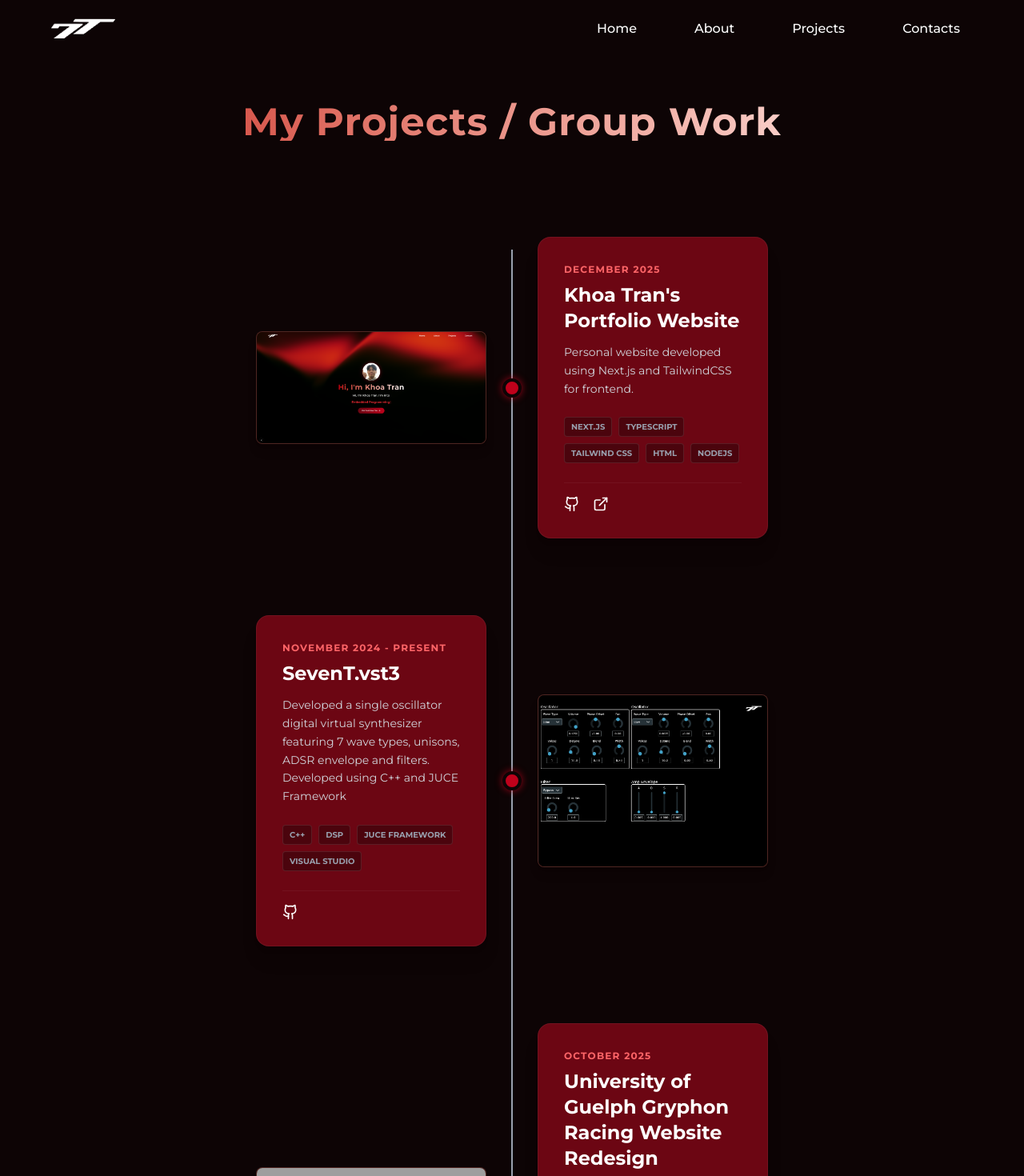
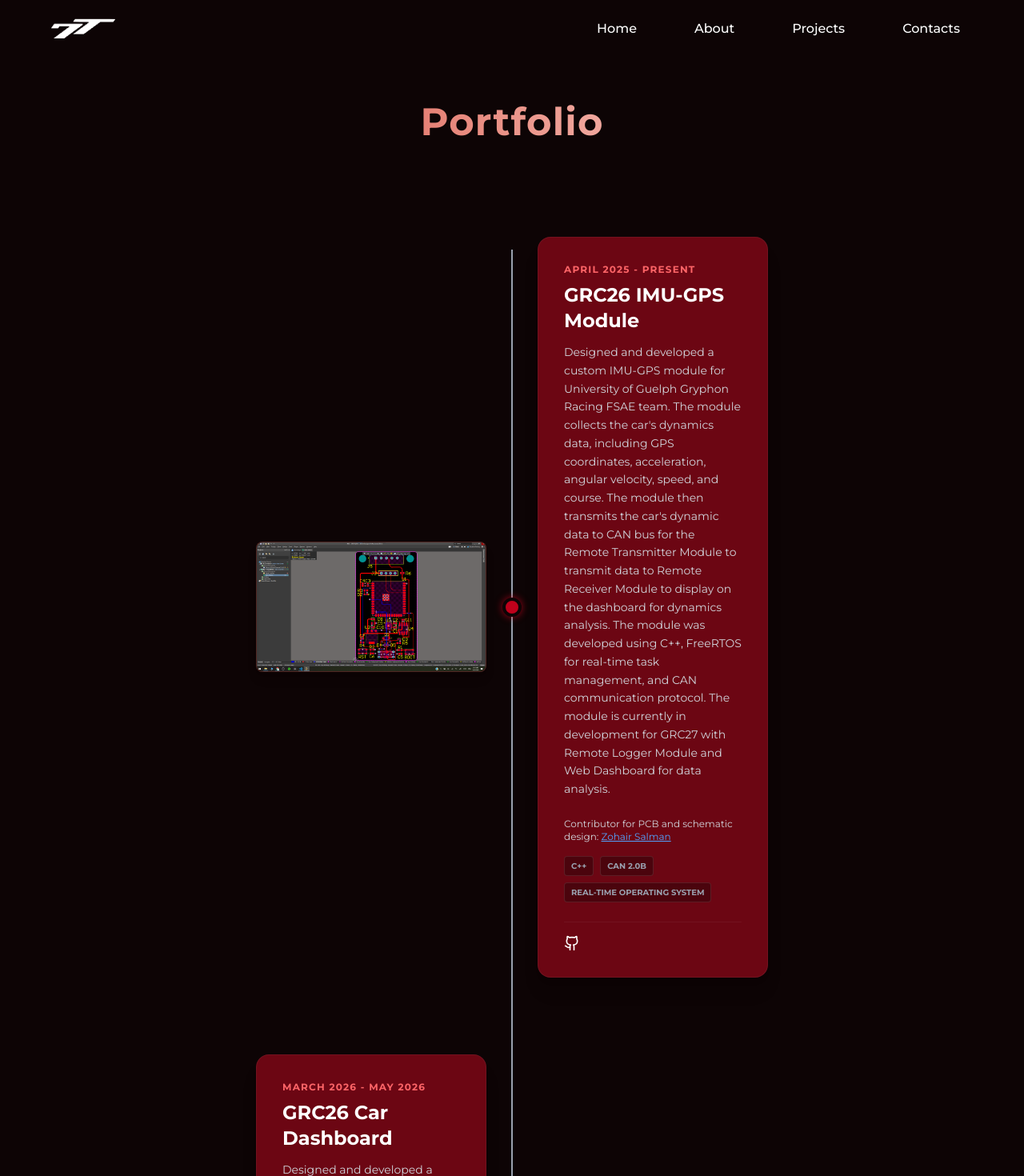
Before and after one commit to SevenT1123/khoatran-portfolio, a Next.js app: page /projects in a window 1280 px wide. Shown: the top 1470 px of the page at 80% size. Built offline with nearby package versions, Linux system fonts and the light colour scheme; grey boxes are pictures that could not be loaded.

Commit message:
feat: add projects

```diff
--- a/src/views/about/AboutView.tsx
+++ b/src/views/about/AboutView.tsx
@@ -39,8 +39,8 @@ export default function AboutView() {
             Glad you visit my website. I&apos;m Khoa Tran, a Computer Engineering student at University of Guelph, Ontario, Canada.
             I&apos;m a member in University of Guelph <Link href="https://www.gryphonracing.org/" target="_blank" className="text-red-400 underline hover:text-yellow-400 transition-colors">Gryphon Racing</Link> for embedded and electrical tasks.<br/><br/>
             I&apos;m open to new challenges. Whether I have a background in it or not, I&apos;m willing to learn new languages, frameworks, and concepts. Creating applications with high accessibility for clients is my goal. I&apos;m also making applications related to my hobbies.<br/><br/>
-            I have over 2 years of experience in C-based languages such as C, C++, which I used for embedded systems and audio programming starting from 2023. I gained web development experience using Vue.js, HTML, CSS, Typescript while redesigning Gryphon Racing Team&apos;s website and IoT development experience using Python, discord.py library, and ESP32 in 2025.<br/><br/>
-            Currently, I&apos;m learning Fullstack Development using the PERN stack (PostgreSQL, Express.js, React.js, Node.js) and improving my skills in C++ and embedded systems.
+            I have over 2 years of experience in C-based languages such as C, C++, which I used for embedded systems and audio programming starting from 2023. I gained real-time operating system development, data acquisition, and CAN communication system experience from developing <Link href="https://github.com/GryphonRacingFSAE/GRC26" target="_blank" className="text-red-400 underline hover:text-yellow-400 transition-colors">custom Dashboard and IMU-GPS module</Link> for Gryphon Racing.<br/><br/>
+            I&apos;m heading up to apply my skills in web development and embedded systems to create an accessible data logger for all Gryphon Racing members not just for electrical subsection members.
           </div>
           <Image className="justify-self-center self-center" src="/photo/khoatran_pfp.png" alt="khoatran-photo" width={400} height={400}/>
         </div>
--- a/src/views/contacts/ContactsView.tsx
+++ b/src/views/contacts/ContactsView.tsx
@@ -11,12 +11,6 @@ const contactInfo = [
       title: "Email",
       value: "ngocanhk@uoguelph.ca",
       link: "mailto:ngocanhk@uoguelph.ca",
-    },
-    {
-      icon: <FaPhone className="w-6 h-6"/>,
-      title: "Phone",
-      value: "+1 (519)-276-12006",
-      link: "tel:+15192761206",
     },
     {
       icon: <FaLinkedin className="w-6 h-6"/>,
--- a/src/views/projects/ProjectsCard.tsx
+++ b/src/views/projects/ProjectsCard.tsx
@@ -13,10 +13,15 @@ interface ProjectProps {
   index: number;
   link?: string;
   github?: string;
+  contributor?: {
+    name: string;
+    role: string;
+    linkedin: string;
+  };
 }
 
 export default function ProjectCard({
-  title, date, description, tech, image, imageWidth, imageHeight, index, link, github
+  title, date, description, tech, image, imageWidth, imageHeight, index, link, github, contributor
 }: ProjectProps) {
   const isEven = index % 2 === 0;
 
@@ -51,6 +56,11 @@ export default function ProjectCard({
           <p className="text-gray-300 text-sm leading-relaxed mb-6">
             {description}
           </p>
+          {contributor && (
+            <div className="text-gray-300 text-xs mb-4">
+              Contributor for {contributor.role}: <a href={contributor.linkedin} target="_blank" rel="noopener noreferrer" className="text-blue-400 underline hover:text-blue-600">{contributor.name}</a>
+            </div>
+          )}
 
           <div className="flex flex-wrap gap-2 mb-6">
             {tech.map((t) => (
--- a/src/views/projects/ProjectsView.tsx
+++ b/src/views/projects/ProjectsView.tsx
@@ -6,6 +6,31 @@ import ProjectsCard from './ProjectsCard';
 
 export default function ProjectsView() {
     const projects = [
+    {
+        title: "GRC26 IMU-GPS Module",
+        date: "April 2025 - Present",
+        image: "/projects/grc26-imu-gps.png",
+        imageWidth: 1920,
+        imageHeight: 1080,
+        description: "Designed and developed a custom IMU-GPS module for University of Guelph Gryphon Racing FSAE team. The module collects the car's dynamics data, including GPS coordinates, acceleration, angular velocity, speed, and course. The module then transmits the car's dynamic data to CAN bus for the Remote Transmitter Module to transmit data to Remote Receiver Module to display on the dashboard for dynamics analysis. The module was developed using C++, FreeRTOS for real-time task management, and CAN communication protocol. The module is currently in development for GRC27 with Remote Logger Module and Web Dashboard for data analysis.",
+        contributor: {
+          name: "Zohair Salman",
+          role: "PCB and schematic design",
+          linkedin: "https://www.linkedin.com/in/zohairsalman/"
+        },
+        tech: ["C++", "CAN 2.0B", "Real-time Operating System"],
+        github: "https://github.com/GryphonRacingFSAE/GRC26/tree/khoa/imu_gps"
+    },
+    {
+        title: "GRC26 Car Dashboard",
+        date: "March 2026 - May 2026",
+        image: "/projects/grc26-dashboard.png",
+        imageWidth: 1920,
+        imageHeight: 1080,
+        description: "Designed and developed a custom dashboard for University of Guelph Gryphon Racing FSAE team. The dashboard displays real-time data from the car's CAN bus, including RPM, coolant temperature, battery voltage, throttle position meter and brake position meter. The dashboard was developed using C++, LVGL library for UI, and FreeRTOS for real-time task management. The dashboard is currently used in the team's 2026 car, GRC26.",
+        tech: ["C++", "LVGL", "CAN 2.0B", "Real-time Operating System"],
+        github: "https://github.com/GryphonRacingFSAE/GRC26"
+    },
     {
         title: "Khoa Tran's Portfolio Website",
         date: "December 2025",
@@ -52,7 +77,7 @@ export default function ProjectsView() {
 
   return (
     <section id="projects" className="py-12 bg-[var(--khoa-mahogany)] min-h-screen">
-      <Header title="My Projects / Group Work" as="h1" />
+      <Header title="Portfolio" as="h1" />
 
       <div className="relative w-[90%] sm:w-[70%] lg:w-[50%] mx-auto mt-10">
         <div className="hidden md:block absolute left-1/2 -translate-x-1/2 top-4 bottom-4 w-0.5 bg-gray-400"></div>
```
Also changed, not shown: public/projects/grc26-dashboard.png (added), public/projects/grc26-imu-gps.png (added).
